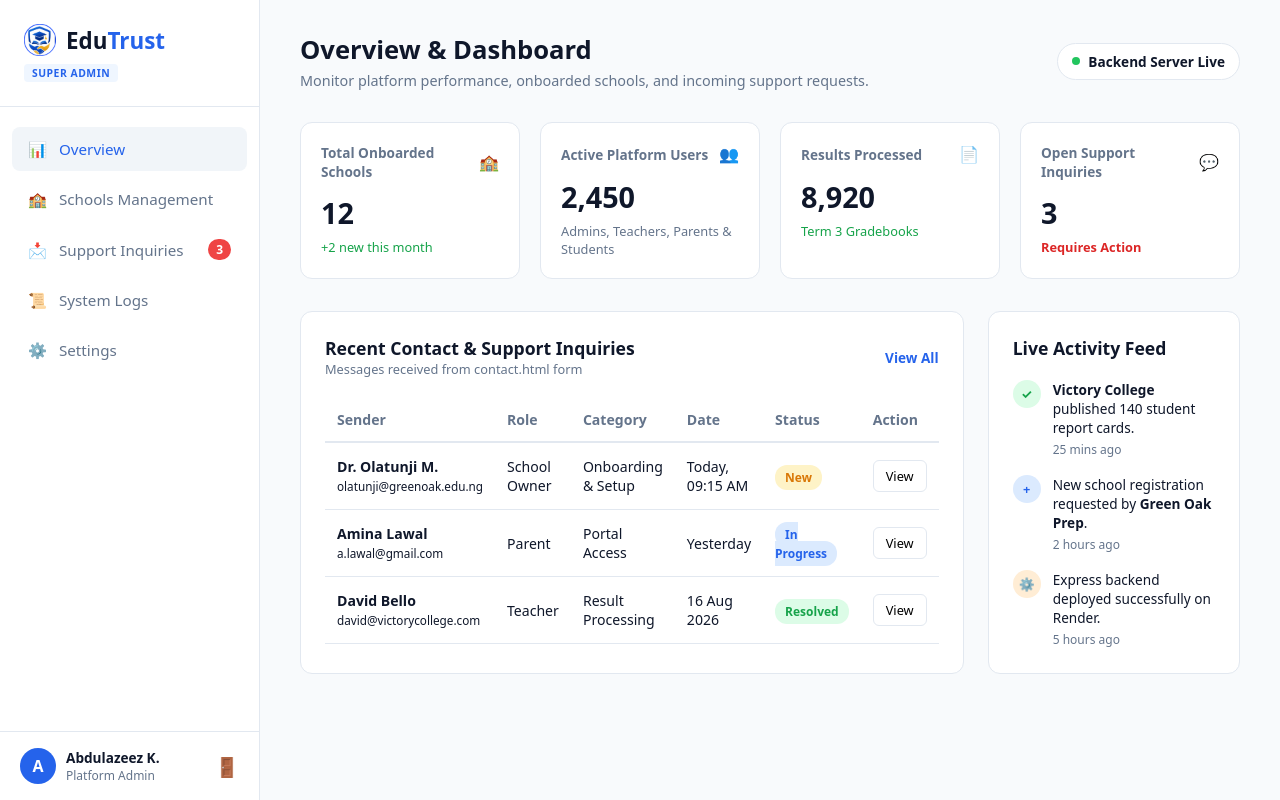
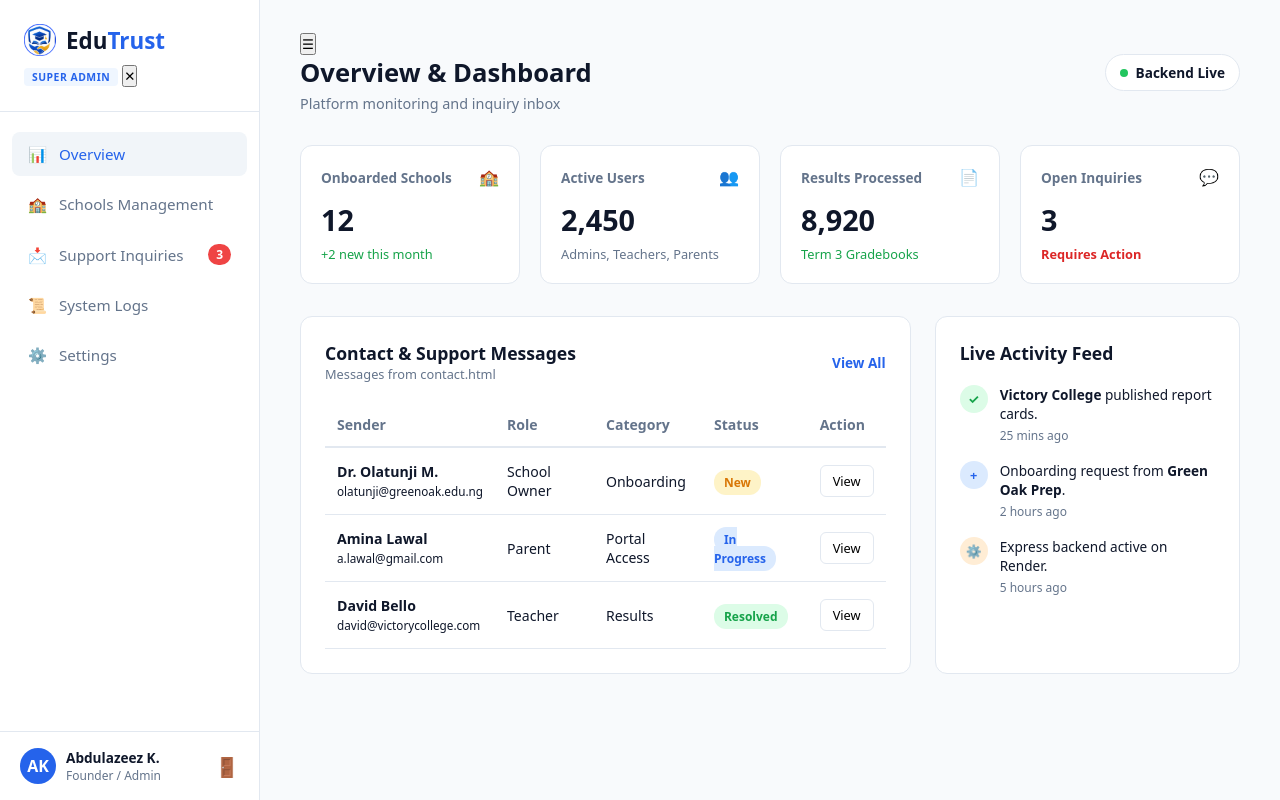
Before and after one commit to ABDUL-cel/EduTrust-, a plain HTML site: page admin-dashboard.html in a window 1280 px wide. Drawn offline with Linux system fonts and the light colour scheme.

Commit message:
Update admin-dashboard.html

```diff
--- a/admin-dashboard.html
+++ b/admin-dashboard.html
@@ -9,41 +9,52 @@
 </head>
 <body class="admin-body">
 
-    <!-- Sidebar Navigation -->
-    <aside class="sidebar">
+    <!-- Mobile Backdrop Overlay -->
+    <div class="sidebar-overlay" id="sidebarOverlay" onclick="toggleSidebar()"></div>
+
+    <!-- Sidebar Navigation (Light Blue Theme) -->
+    <aside class="sidebar" id="sidebar">
         <div class="sidebar-header">
             <a href="index.html" class="logo">
                 <img src="logo-icon.png" alt="EduTrust Logo" class="logo-icon">
                 <span>Edu<span>Trust</span></span>
             </a>
-            <span class="admin-badge">SUPER ADMIN</span>
+            <div class="header-badge-row">
+                <span class="admin-badge">SUPER ADMIN</span>
+                <button class="mobile-close-btn" onclick="toggleSidebar()">✕</button>
+            </div>
         </div>
 
         <nav class="sidebar-menu">
             <a href="#" class="menu-item active">
-                <span class="icon">📊</span> Overview
+                <span class="icon">📊</span>
+                <span class="label">Overview</span>
             </a>
             <a href="#" class="menu-item">
-                <span class="icon">🏫</span> Schools Management
+                <span class="icon">🏫</span>
+                <span class="label">Schools Management</span>
             </a>
             <a href="#" class="menu-item">
-                <span class="icon">📩</span> Support Inquiries
+                <span class="icon">📩</span>
+                <span class="label">Support Inquiries</span>
                 <span class="menu-count">3</span>
             </a>
             <a href="#" class="menu-item">
-                <span class="icon">📜</span> System Logs
+                <span class="icon">📜</span>
+                <span class="label">System Logs</span>
             </a>
             <a href="#" class="menu-item">
-                <span class="icon">⚙️</span> Settings
+                <span class="icon">⚙️</span>
+                <span class="label">Settings</span>
             </a>
         </nav>
 
         <div class="sidebar-footer">
             <div class="admin-profile">
-                <div class="avatar">A</div>
+                <div class="avatar">AK</div>
                 <div class="profile-info">
                     <p class="admin-name">Abdulazeez K.</p>
-                    <p class="admin-role">Platform Admin</p>
+                    <p class="admin-role">Founder / Admin</p>
                 </div>
             </div>
             <a href="index.html" class="logout-btn" title="Logout">🚪</a>
@@ -53,16 +64,22 @@
     <!-- Main Content Area -->
     <main class="main-content">
 
-        <!-- Top Header Bar -->
+        <!-- Top Header Bar with Mobile Menu Button -->
         <header class="topbar">
-            <div class="page-title">
-                <h1>Overview & Dashboard</h1>
-                <p>Monitor platform performance, onboarded schools, and incoming support requests.</p>
+            <div class="topbar-left">
+                <button class="mobile-toggle-btn" onclick="toggleSidebar()" aria-label="Toggle Menu">
+                    ☰
+                </button>
+                <div class="page-title">
+                    <h1>Overview & Dashboard</h1>
+                    <p>Platform monitoring and inquiry inbox</p>
+                </div>
             </div>
+
             <div class="topbar-actions">
                 <div class="system-status">
                     <span class="status-indicator"></span>
-                    <span>Backend Server Live</span>
+                    <span class="status-text">Backend Live</span>
                 </div>
             </div>
         </header>
@@ -71,7 +88,7 @@
         <section class="metrics-grid">
             <div class="metric-card">
                 <div class="metric-header">
-                    <span class="metric-title">Total Onboarded Schools</span>
+                    <span class="metric-title">Onboarded Schools</span>
                     <span class="metric-icon">🏫</span>
                 </div>
                 <div class="metric-value">12</div>
@@ -80,11 +97,11 @@
 
             <div class="metric-card">
                 <div class="metric-header">
-                    <span class="metric-title">Active Platform Users</span>
+                    <span class="metric-title">Active Users</span>
                     <span class="metric-icon">👥</span>
                 </div>
                 <div class="metric-value">2,450</div>
-                <div class="metric-subtext">Admins, Teachers, Parents & Students</div>
+                <div class="metric-subtext">Admins, Teachers, Parents</div>
             </div>
 
             <div class="metric-card">
@@ -98,7 +115,7 @@
 
             <div class="metric-card">
                 <div class="metric-header">
-                    <span class="metric-title">Open Support Inquiries</span>
+                    <span class="metric-title">Open Inquiries</span>
                     <span class="metric-icon">💬</span>
                 </div>
                 <div class="metric-value">3</div>
@@ -106,15 +123,15 @@
             </div>
         </section>
 
-        <!-- Dashboard Two-Column Layout -->
+        <!-- Two-Column Layout -->
         <div class="dashboard-columns">
 
-            <!-- Recent Inquiries Table -->
+            <!-- Recent Inquiries Section -->
             <section class="panel main-panel">
                 <div class="panel-header">
                     <div>
-                        <h2>Recent Contact & Support Inquiries</h2>
-                        <p>Messages received from contact.html form</p>
+                        <h2>Contact & Support Messages</h2>
+                        <p>Messages from contact.html</p>
                     </div>
                     <a href="#" class="view-all-link">View All</a>
                 </div>
@@ -126,7 +143,6 @@
                                 <th>Sender</th>
                                 <th>Role</th>
                                 <th>Category</th>
-                                <th>Date</th>
                                 <th>Status</th>
                                 <th>Action</th>
                             </tr>
@@ -135,33 +151,30 @@
                             <tr>
                                 <td>
                                     <strong>Dr. Olatunji M.</strong><br>
-                                    <small>olatunji@greenoak.edu.ng</small>
+                                    <small class="text-muted">olatunji@greenoak.edu.ng</small>
                                 </td>
                                 <td>School Owner</td>
-                                <td>Onboarding & Setup</td>
-                                <td>Today, 09:15 AM</td>
+                                <td>Onboarding</td>
                                 <td><span class="status-pill pending">New</span></td>
                                 <td><button class="action-btn">View</button></td>
                             </tr>
                             <tr>
                                 <td>
                                     <strong>Amina Lawal</strong><br>
-                                    <small>a.lawal@gmail.com</small>
+                                    <small class="text-muted">a.lawal@gmail.com</small>
                                 </td>
                                 <td>Parent</td>
                                 <td>Portal Access</td>
-                                <td>Yesterday</td>
                                 <td><span class="status-pill active">In Progress</span></td>
                                 <td><button class="action-btn">View</button></td>
                             </tr>
                             <tr>
                                 <td>
                                     <strong>David Bello</strong><br>
-                                    <small>david@victorycollege.com</small>
+                                    <small class="text-muted">david@victorycollege.com</small>
                                 </td>
                                 <td>Teacher</td>
-                                <td>Result Processing</td>
-                                <td>16 Aug 2026</td>
+                                <td>Results</td>
                                 <td><span class="status-pill resolved">Resolved</span></td>
                                 <td><button class="action-btn">View</button></td>
                             </tr>
@@ -170,7 +183,7 @@
                 </div>
             </section>
 
-            <!-- System Activity Feed -->
+            <!-- Live Activity Feed -->
             <section class="panel side-panel">
                 <div class="panel-header">
                     <h2>Live Activity Feed</h2>
@@ -179,22 +192,22 @@
                     <li class="feed-item">
                         <span class="feed-icon green">✓</span>
                         <div class="feed-details">
-                            <p><strong>Victory College</strong> published 140 student report cards.</p>
-                            <small>25 mins ago</small>
+                            <p><strong>Victory College</strong> published report cards.</p>
+                            <small class="text-muted">25 mins ago</small>
                         </div>
                     </li>
                     <li class="feed-item">
                         <span class="feed-icon blue">+</span>
                         <div class="feed-details">
-                            <p>New school registration requested by <strong>Green Oak Prep</strong>.</p>
-                            <small>2 hours ago</small>
+                            <p>Onboarding request from <strong>Green Oak Prep</strong>.</p>
+                            <small class="text-muted">2 hours ago</small>
                         </div>
                     </li>
                     <li class="feed-item">
                         <span class="feed-icon orange">⚙️</span>
                         <div class="feed-details">
-                            <p>Express backend deployed successfully on Render.</p>
-                            <small>5 hours ago</small>
+                            <p>Express backend active on Render.</p>
+                            <small class="text-muted">5 hours ago</small>
                         </div>
                     </li>
                 </ul>
@@ -204,5 +217,15 @@
 
     </main>
 
+    <!-- JS for Mobile Sidebar Toggle -->
+    <script>
+        function toggleSidebar() {
+            const sidebar = document.getElementById('sidebar');
+            const overlay = document.getElementById('sidebarOverlay');
+            sidebar.classList.toggle('open');
+            overlay.classList.toggle('active');
+        }
+    </script>
+
 </body>
 </html>
```
